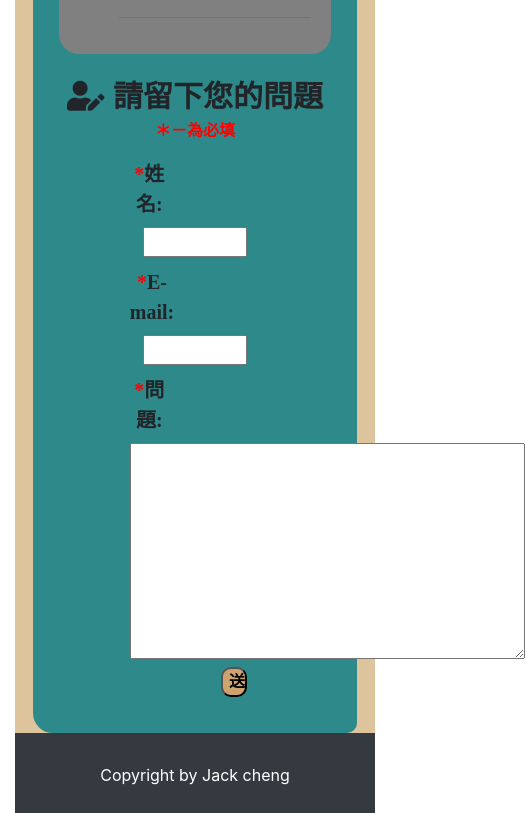
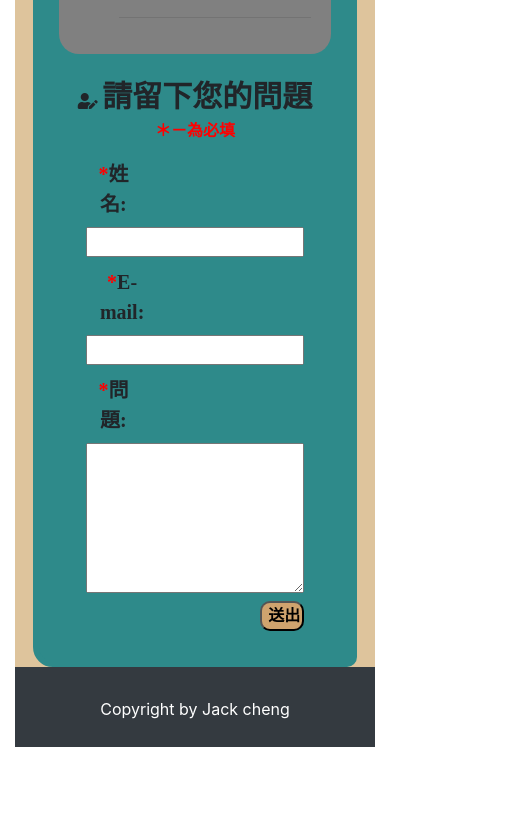
Before and after one commit to jack206418070/TKU-javascript, a plain HTML site: page w06-pet/pet-mine/message.html in a window 390 px wide. Shown: the part 1494-2307 px from the top of the page, 525 px wide, since content can reach past the window. After the commit the page ends 2241 px from the top, so only its background shows below. Drawn offline with nearby package versions, Linux system fonts and the light colour scheme.

Commit message:
update-message-formRWD

```diff
--- a/w06-pet/css/pet-mine.css
+++ b/w06-pet/css/pet-mine.css
@@ -154,7 +154,7 @@ header > ul > li:hover{
 }
 
 .newsBar ul{
-    margin: 20px 70px;
+    margin: 20px 70px 0 70px;
     float: left;
     text-align: center;
     line-height: 40px;
@@ -198,12 +198,13 @@ li.js_active{
 
 @media (max-width: 568px){
     .newsBar ul{
-        margin: 10px 0;
+        margin: 0;
         width: 100%;
     }
     .newsBar li{
         width: 25%;
     }
+
 }
 
 footer{
@@ -322,6 +323,11 @@ footer p{
     margin-left: 70%;
     display: block;
 }
+textarea{
+    width: 80%;
+    margin: 0 auto;
+    height: 150px;
+}
 
 @media (max-width: 586px){
     .QAbox{
@@ -331,4 +337,28 @@ footer p{
         font-size: 20px;
         text-justify: none;
     }
+    .QAwrite{
+        height: auto;
+        text-align:center;
+        font-size: 16px;
+    }
+    .inputset{
+        width: 100%;
+    }
+    .QAwrite input{
+        width: 100%;
+    }
+    #twofont-input{
+        width: 25% !important;
+    }
+    #threefont-input{
+        width: 33% !important;
+    }
+    textarea{
+        width: 100%;
+    }
+    #sub{
+        margin-left: 80%;
+        font-size: 16px !important;
+    }
 }
--- a/w06-pet/pet-mine/message.html
+++ b/w06-pet/pet-mine/message.html
@@ -81,12 +81,12 @@
                         <p id="redpen">＊－為必填</p>
                         <form class="QAform" action="#" methon="post">
                             <div class="inputset">
-                                <label style="display: block; margin-left: 0; width: 30%;" for="name"><span>*</span>姓名: </label>
+                                <label id="twofont-input" style="display: block; margin-left: 0; width: 30%;" for="name"><span>*</span>姓名: </label>
                                 <input type="text" id="name" name="name">
-                                <label style="display: block; margin-left: 0; width: 34%;" for="mail"><span>*</span>E-mail: </label>
+                                <label id="threefont-input" style="display: block; margin-left: 0; width: 36%;" for="mail"><span>*</span>E-mail: </label>
                                 <input type="mail" id="mail" name="mail">
-                                <label style="display: block; margin-left: 0; width: 30%;" for="QandA"><span>*</span>問題: </label>
-                                <textarea name="QandA" id="QandA" cols="34" rows="7"></textarea>
+                                <label id="twofont-input" style="display: block; margin-left: 0; width: 30%;" for="QandA"><span>*</span>問題: </label>
+                                <textarea name="QandA" id="QandA"></textarea>
                                 <input type="button" id="sub" value="送出">
                             </div>
                         </form>
```
